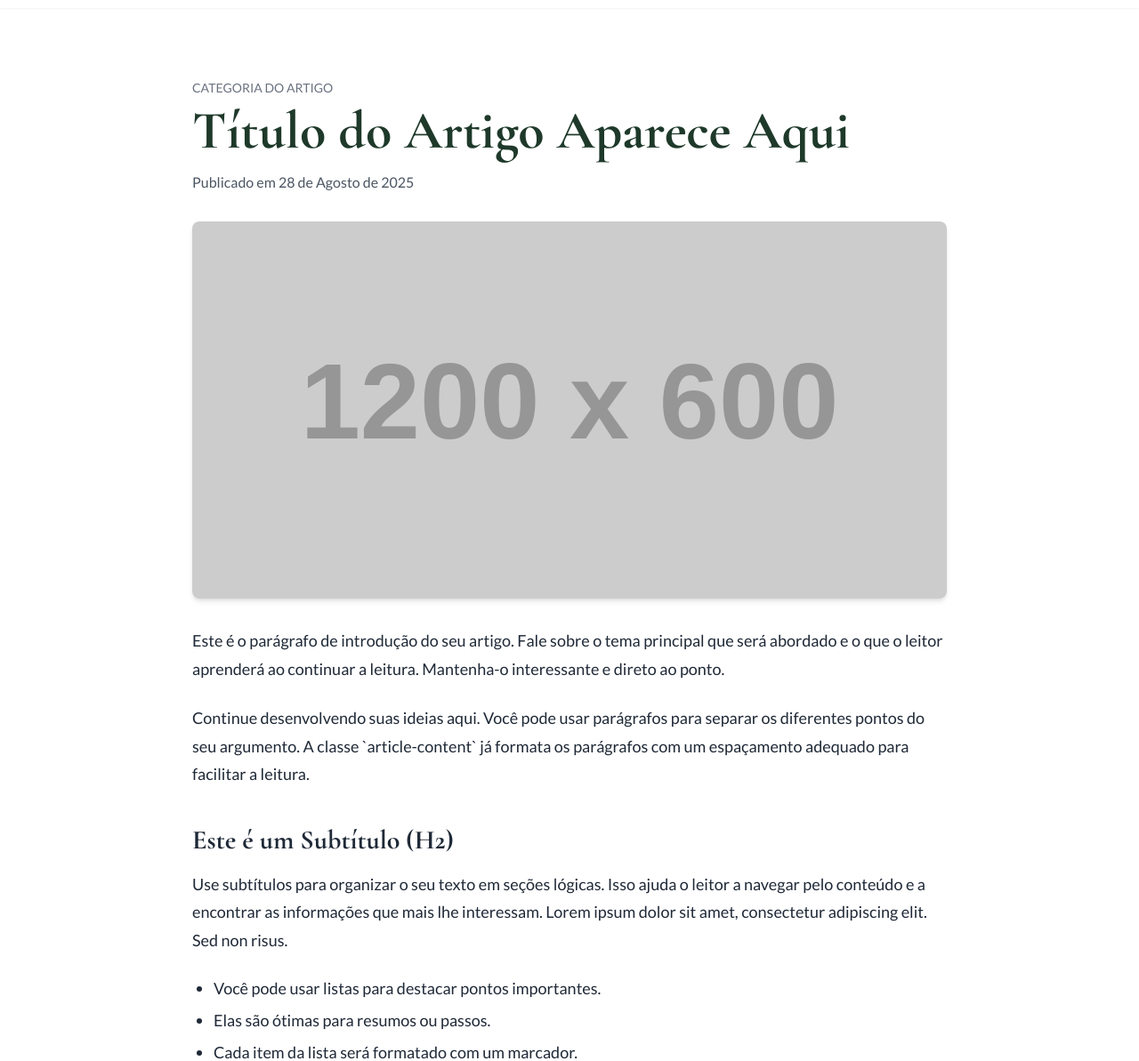
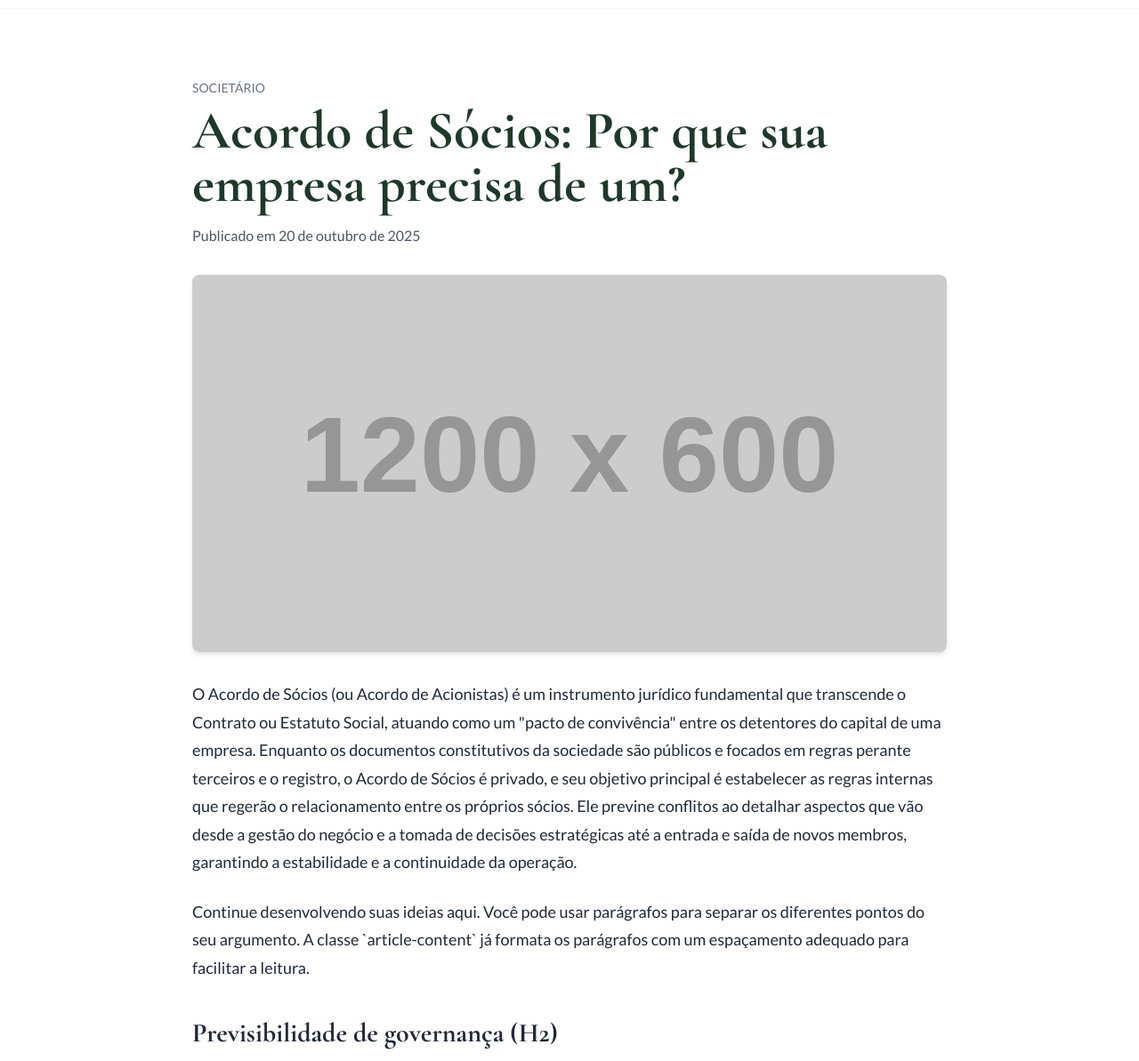
Before and after one commit to giovannifcarvalho/gioadv, a plain HTML site: page artigo-acordo-de-socios.html in a window 1280 px wide. Shown: the part 71-1264 px from the top of the page at 89% size. Drawn offline with nearby package versions, Linux system fonts and the light colour scheme; placeholder pictures from the web are drawn by us.

Commit message:
Update artigo-acordo-de-socios.html

```diff
--- a/artigo-acordo-de-socios.html
+++ b/artigo-acordo-de-socios.html
@@ -100,21 +100,22 @@
         <article class="py-20">
             <div class="container mx-auto px-6 max-w-4xl">
                 <!-- PASSO 2: Altere o título, categoria e data aqui -->
-                <p class="text-sm text-gray-500 mb-2">CATEGORIA DO ARTIGO</p>
-                <h1 class="text-4xl md:text-6xl font-bold text-brand-green leading-tight mb-4">Título do Artigo Aparece Aqui</h1>
-                <p class="text-gray-600">Publicado em 28 de Agosto de 2025</p>
+                <p class="text-sm text-gray-500 mb-2">SOCIETÁRIO</p>
+                <h1 class="text-4xl md:text-6xl font-bold text-brand-green leading-tight mb-4">Acordo de Sócios: Por que sua empresa precisa de um?</h1>
+                <p class="text-gray-600">Publicado em 20 de outubro de 2025</p>
 
                 <!-- PASSO 3: Altere a imagem principal do artigo -->
-                <img src="https://placehold.co/1200x600/1e392a/c2a56c?text=IMAGEM+DO+ARTIGO" class="w-full h-auto object-cover rounded-lg my-8 shadow-md" alt="Descrição da imagem do artigo">
+                <img src="https://placehold.co/1200x600/1e392a/c2a56c?text=ACORDO DE SÓCIOS" class="w-full h-auto object-cover rounded-lg my-8 shadow-md" alt="Descrição da imagem do artigo">
 
                 <!-- PASSO 4: Adicione o conteúdo do seu artigo aqui -->
                 <div class="article-content text-lg text-gray-800">
-                    <p>Este é o parágrafo de introdução do seu artigo. Fale sobre o tema principal que será abordado e o que o leitor aprenderá ao continuar a leitura. Mantenha-o interessante e direto ao ponto.</p>
+                    <p>O Acordo de Sócios (ou Acordo de Acionistas) é um instrumento jurídico fundamental que transcende o Contrato ou Estatuto Social, atuando como um "pacto de convivência" entre os detentores do capital de uma empresa. Enquanto os documentos constitutivos da sociedade são públicos e focados em regras perante terceiros e o registro, o Acordo de Sócios é privado, e seu objetivo principal é estabelecer as regras internas que regerão o relacionamento entre os próprios sócios. Ele previne conflitos ao detalhar aspectos que vão desde a gestão do negócio e a tomada de decisões estratégicas até a entrada e saída de novos membros, garantindo a estabilidade e a continuidade da operação.</p>
 
                     <p>Continue desenvolvendo suas ideias aqui. Você pode usar parágrafos para separar os diferentes pontos do seu argumento. A classe `article-content` já formata os parágrafos com um espaçamento adequado para facilitar a leitura.</p>
 
-                    <h2>Este é um Subtítulo (H2)</h2>
-                    <p>Use subtítulos para organizar o seu texto em seções lógicas. Isso ajuda o leitor a navegar pelo conteúdo e a encontrar as informações que mais lhe interessam. Lorem ipsum dolor sit amet, consectetur adipiscing elit. Sed non risus.</p>
+                    <h2>Previsibilidade de governança (H2)</h2>
+                    <p>A principal utilidade do Acordo reside na sua capacidade de antecipar e solucionar desentendimentos que, se não endereçados, podem paralisar ou até mesmo destruir o negócio. Nele, podem ser definidas questões cruciais como a política de distribuição de lucros, os mecanismos de voto e governança (especificando, por exemplo, quais matérias exigem unanimidade), e as regras de tag along e drag along para proteger minoritários ou obrigar a venda conjunta em uma futura transação. Além disso, é o local ideal para pactuar cláusulas de não concorrência e confidencialidade, protegendo o know-how da empresa mesmo após a saída de um sócio.</p>
+                    <p>Em suma, ignorar o Acordo de Sócios é expor a empresa a um risco desnecessário e elevado. Ele não é apenas um documento para grandes corporações, mas uma necessidade estratégica para startups, empresas familiares e PMEs. Ao estabelecer, de forma clara e consensual, as expectativas, direitos e deveres de cada parte, ele assegura a previsibilidade e o comprometimento mútuo. Investir na elaboração de um Acordo de Sócios sólido e bem redigido é, portanto, um ato de inteligência jurídica e empresarial, garantindo que o foco dos sócios permaneça no crescimento do negócio e não na resolução de disputas internas.</p>
 
                     <ul>
                         <li>Você pode usar listas para destacar pontos importantes.</li>
```
